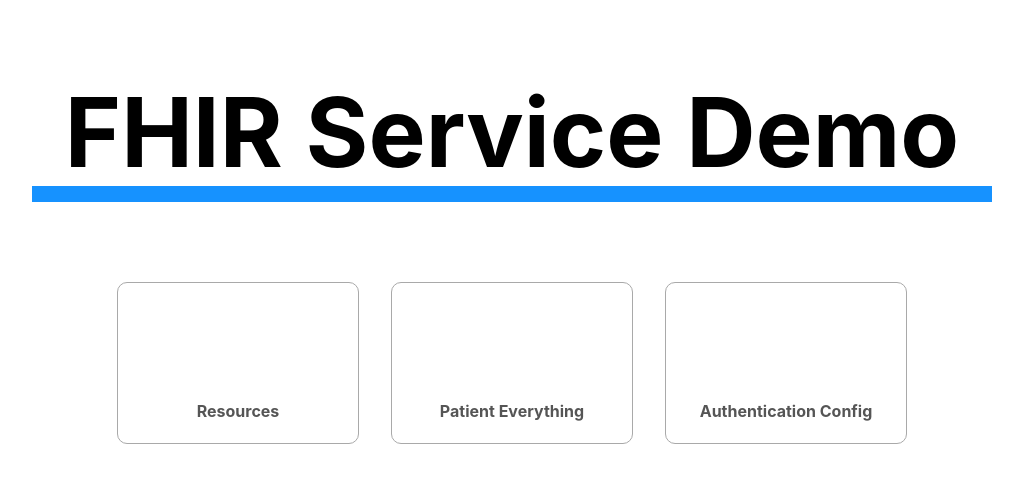
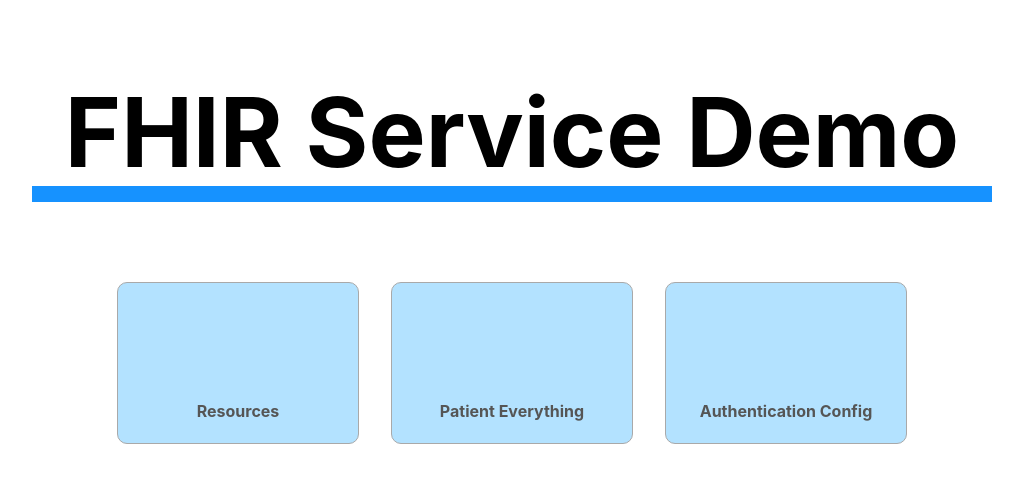
Before and after one commit to Alan-Kuan/fhir-frontend, a Svelte app: page / in a window 1280 px wide. Shown: the top 482 px of the page, without its empty margins (128-1151 px from the left). Built offline with nearby package versions, Linux system fonts and the light colour scheme; some icons are missing.

Commit message:
style: update color of app grid blocks

```diff
--- a/src/components/AppGridBlock.svelte
+++ b/src/components/AppGridBlock.svelte
@@ -25,6 +25,7 @@
         margin: 0 1rem;
         border: 1px solid darkgray;
         border-radius: 10px;
+        background-color: #b3e2ff;
         text-align: center;
         transition: background-color 1s;
     }
```
